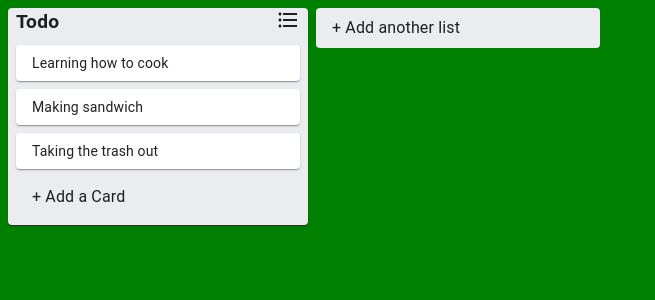
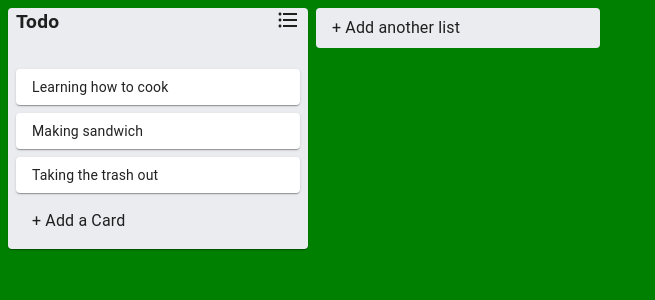
Before and after one commit to Shin-sibainu/trello-tutorial, a React (Create React App) app: page / in a window 1280 px wide. Shown: the top 300 px of the page, without its empty margins (0-655 px from the left). Built offline with nearby package versions, Linux system fonts and the light colour scheme.

Commit message:
draggable same list

```diff
--- a/package.json
+++ b/package.json
@@ -9,6 +9,7 @@
     "@testing-library/react": "^11.1.0",
     "@testing-library/user-event": "^12.1.10",
     "react": "^17.0.2",
+    "react-beautiful-dnd": "^13.1.0",
     "react-dom": "^17.0.2",
     "react-scripts": "4.0.3",
     "web-vitals": "^1.0.1"
--- a/src/App.js
+++ b/src/App.js
@@ -5,12 +5,15 @@ import StoreApi from "./components/Utils/storeApi";
 import { v4 as uuid } from "uuid";
 import InputContainer from "./components/Input/InputContainer";
 import { makeStyles } from "@material-ui/core/styles";
+import { DragDropContext } from "react-beautiful-dnd";
 
 const useStyle = makeStyles((theme) => ({
   root: {
     display: "flex",
     minHeight: "100vh",
     background: "green",
+    width: "100%",
+    overflowY: "auto",
   },
 }));
 
@@ -71,6 +74,7 @@ function App() {
 
   return (
     <StoreApi.Provider value={{ addMoreCard, addMoreList, updataListTitle }}>
+      <DragDropContext>
         <div className={classes.root}>
           {data.listIds.map((listId) => {
             const list = data.lists[listId];
@@ -78,6 +82,7 @@ function App() {
           })}
           <InputContainer type="list" />
         </div>
+      </DragDropContext>
     </StoreApi.Provider>
   );
 }
--- a/src/Card.js
+++ b/src/Card.js
@@ -1,6 +1,7 @@
 import { Paper } from "@material-ui/core";
 import React from "react";
 import { makeStyles } from "@material-ui/core/styles";
+import { Draggable } from "react-beautiful-dnd";
 
 const useStyle = makeStyles((theme) => ({
   card: {
@@ -9,11 +10,19 @@ const useStyle = makeStyles((theme) => ({
   },
 }));
 
-export default function Card({ title }) {
+export default function Card({ card, index }) {
   const classes = useStyle();
   return (
-    <div>
-      <Paper className={classes.card}>{title}</Paper>
-    </div>
+    <Draggable draggableId={card.id} index={index}>
+      {(provided) => (
+        <div
+          ref={provided.innerRef}
+          {...provided.dragHandleProps}
+          {...provided.draggableProps}
+        >
+          <Paper className={classes.card}>{card.title}</Paper>
+        </div>
+      )}
+    </Draggable>
   );
 }
--- a/src/components/List/List.js
+++ b/src/components/List/List.js
@@ -4,12 +4,16 @@ import { makeStyles } from "@material-ui/core/styles";
 import Title from "../Title";
 import Card from "../../Card";
 import InputContainer from "../Input/InputContainer";
+import { Droppable } from "react-beautiful-dnd";
 
 const useStyle = makeStyles((theme) => ({
   root: {
     width: "300px",
     backgroundColor: "#ebecf0",
     marginLeft: theme.spacing(1),
+  },
+  cardContainer: {
+    marginTop: theme.spacing(4),
   },
 }));
 export default function List({ list }) {
@@ -19,9 +23,21 @@ export default function List({ list }) {
       <Paper className={classes.root}>
         <CssBaseline />
         <Title title={list.title} listId={list.id} />
-        {list.cards.map((card) => (
-          <Card key={card.id} title={card.title} />
-        ))}
+        <Droppable droppableId={list.id}>
+          {(provided) => (
+            <div
+              ref={provided.innerRef}
+              {...provided.droppableProps}
+              className={classes.cardContainer}
+            >
+              {list.cards.map((card, index) => (
+                <Card key={card.id} card={card} index={index} />
+              ))}
+              {provided.placeholder}
+            </div>
+          )}
+        </Droppable>
+
         <InputContainer listId={list.id} type="card" />
       </Paper>
     </div>
```
Also changed, not shown: 2 other files (tests, documents, lock files or other folders). Lines whose indentation alone changed are shown as unchanged.
